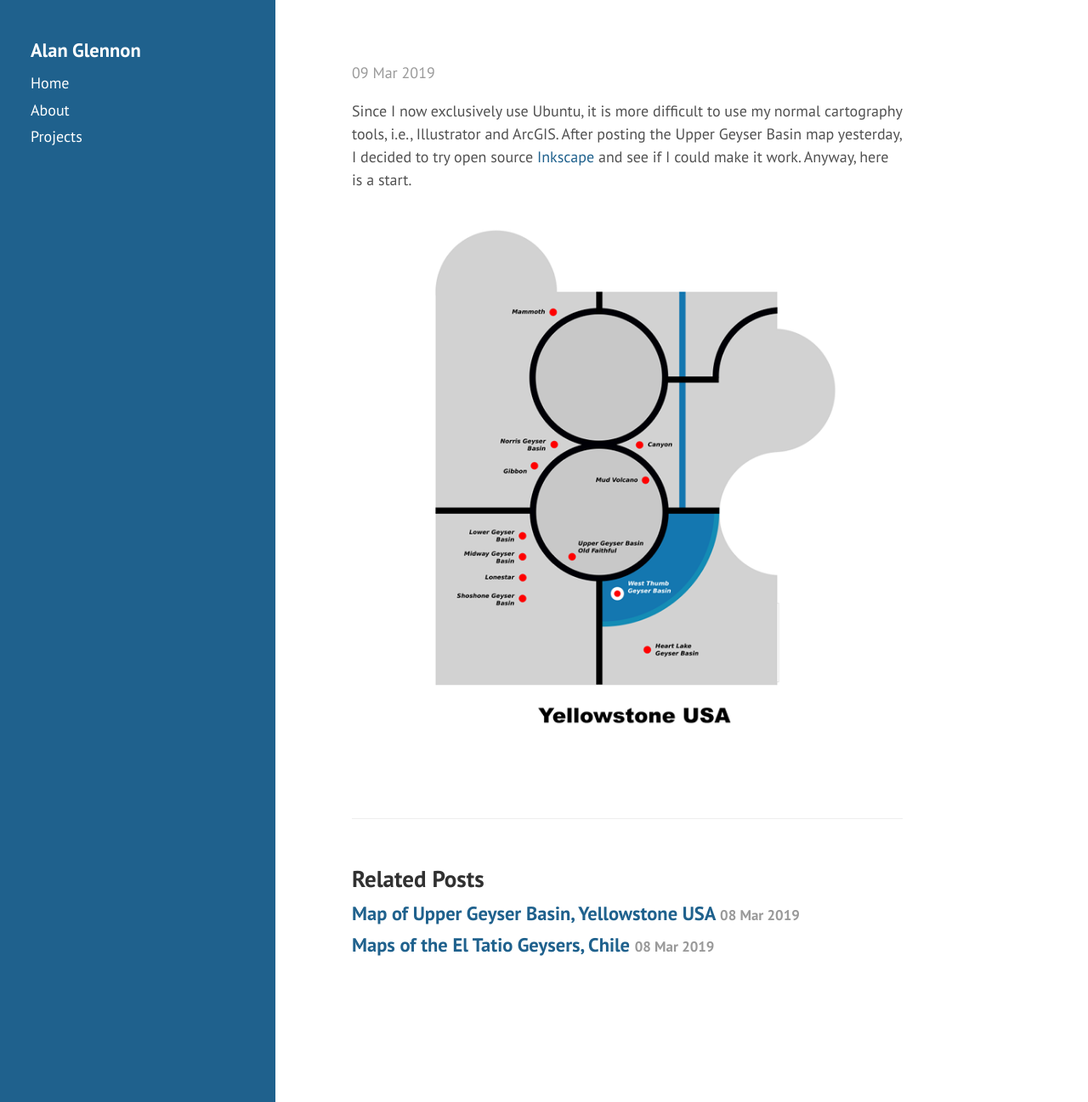
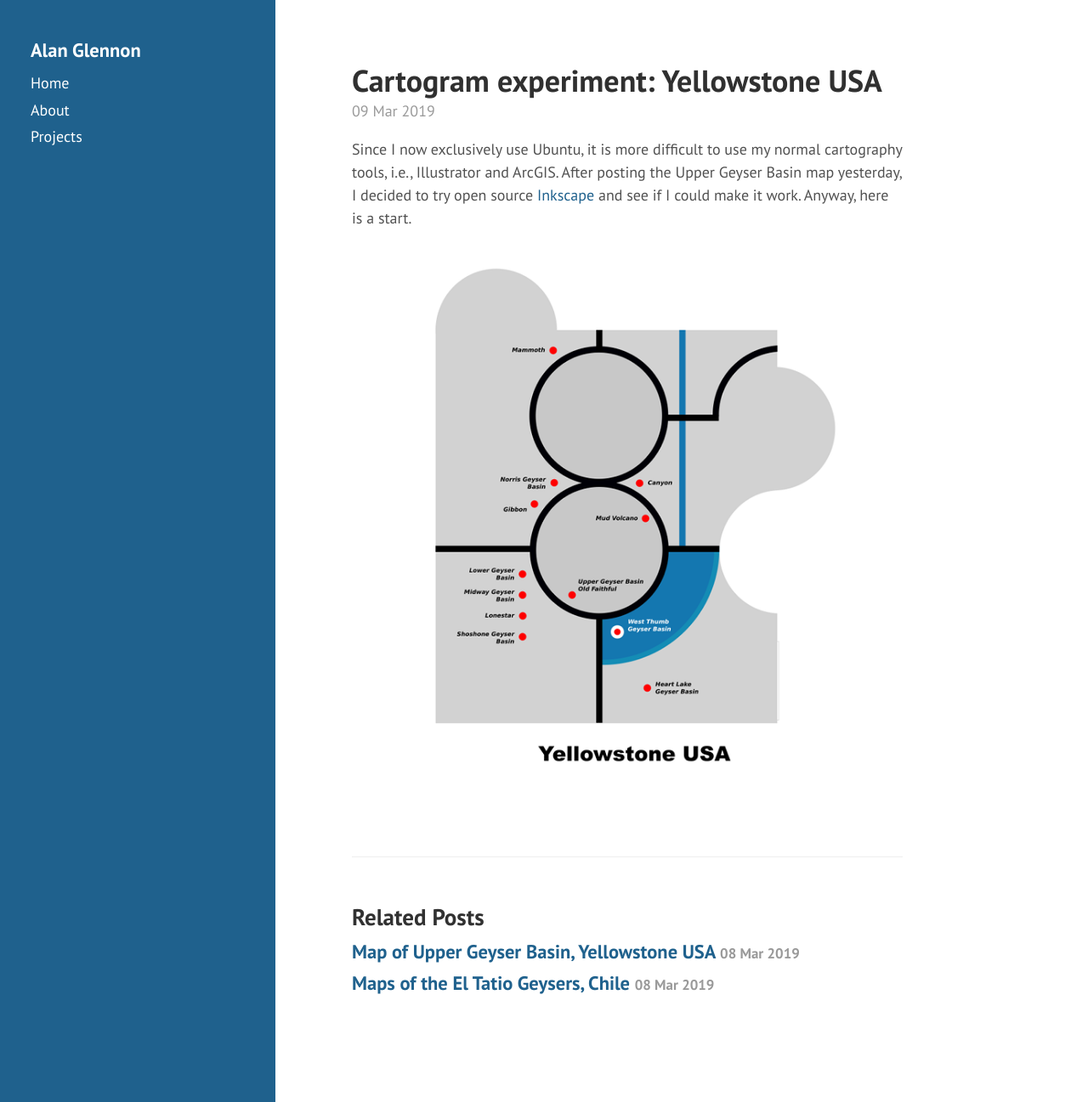
Before and after one commit to glennon/glennon.github.io, a Jekyll site: the page built from _posts/2019-03-09-yellowstone-cartogram.md, in a window 1280 px wide and 1297 px high. Shown: the whole window at 85% size. Built offline with Jekyll 4.4.1, drawn with Linux system fonts in a browser that asks for light colours; our own code applies the rules of GitHub Pages for plain Markdown files.

Commit message:
Update 2019-03-09-yellowstone-cartogram.md

```diff
--- a/_posts/2019-03-09-yellowstone-cartogram.md
+++ b/_posts/2019-03-09-yellowstone-cartogram.md
@@ -1,6 +1,6 @@
 ---
 layout: post
-title: Cartogram experiment: Yellowstone USA
+title: "Cartogram experiment: Yellowstone USA"
 ---
 
 Since I now exclusively use Ubuntu, it is more difficult to use my normal cartography tools, i.e., Illustrator and ArcGIS.
```
